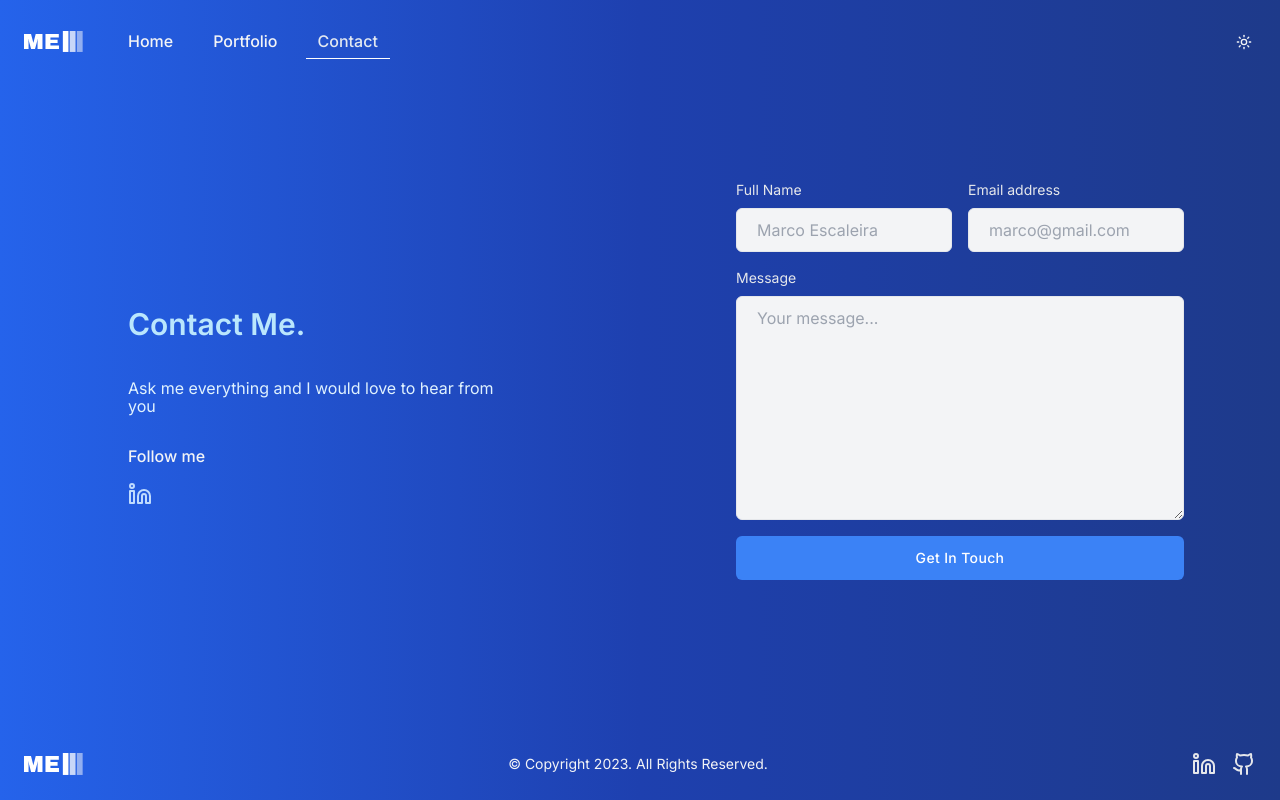
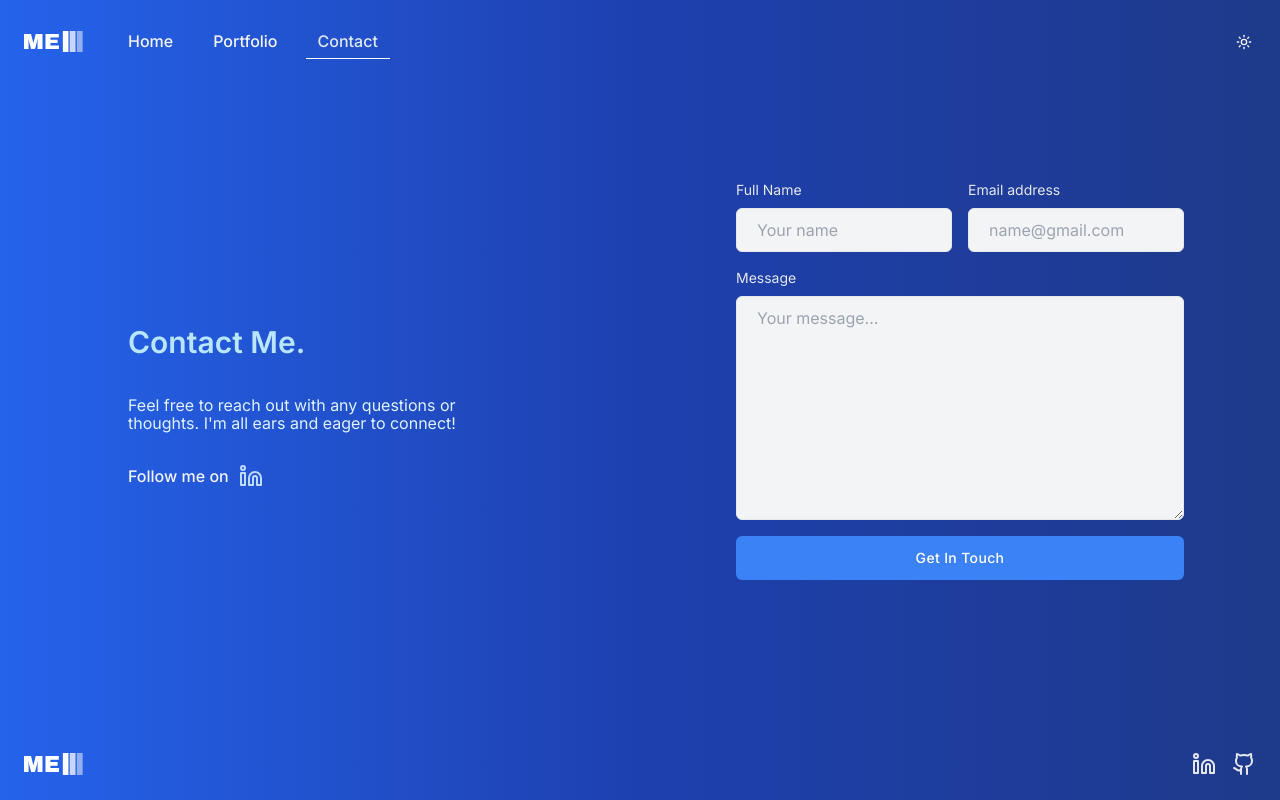
Before and after one commit to MarcoEscaleira/portfolio, a Next.js app: page /contact in a window 1280 px wide. Built offline with nearby package versions, Linux system fonts and the light colour scheme.

Commit message:
fix: contact page copy

```diff
--- a/src/components/layout/Footer.tsx
+++ b/src/components/layout/Footer.tsx
@@ -15,8 +15,6 @@ export const Footer: FC<IFooterProps> = ({ font }) => {
         <Link href="/">
           <Image src="/logo-white.svg" alt="logo-marco" height={60} width={60} className="text-black" />
         </Link>
-
-        <p className="text-sm text-gray-100 dark:text-gray-300">© Copyright 2023. All Rights Reserved.</p>
 
         <div className="-mx-2 flex">
           <Link
--- a/src/components/layout/Layout.tsx
+++ b/src/components/layout/Layout.tsx
@@ -24,7 +24,7 @@ export const Layout: FC<LayoutProps> = ({ children, font }) => {
         <div className="flex h-screen w-full flex-col bg-gradient-to-r from-blue-600 via-blue-800 to-blue-900 text-gray-100 dark:from-gray-700 dark:via-gray-800 dark:to-gray-900 dark:text-white">
           <Header font={font} />
 
-          <main className={`${font.className} flex-1`}>{children}</main>
+          <main className={`${font.className} flex-1 flex justify-center`}>{children}</main>
 
           <Footer font={font} />
         </div>
--- a/src/pages/contact.tsx
+++ b/src/pages/contact.tsx
@@ -3,16 +3,18 @@ import Link from "next/link";
 
 export default function Contact() {
   return (
-    <section className="h-full w-full lg:flex">
+    <section className="container h-full w-full lg:flex">
       <div className="flex w-full flex-col justify-center p-8 lg:w-1/2 lg:px-12 xl:px-32">
         <h1 className="text-2xl font-semibold capitalize text-sky-200 dark:text-white lg:text-3xl">contact me.</h1>
 
-        <p className="mt-4 text-sky-100 dark:text-gray-400">Ask me everything and I would love to hear from you</p>
+        <p className="mt-4 text-sky-100 dark:text-gray-400">
+          Feel free to reach out with any questions or thoughts. I&apos;m all ears and eager to connect!
+        </p>
 
-        <div className="mt-6 md:mt-8">
-          <h3 className="font-medium text-gray-100 dark:text-gray-300">Follow me</h3>
+        <div className="mt-6 md:mt-8 flex items-center gap-1">
+          <h3 className="font-medium text-gray-100 dark:text-gray-300">Follow me on</h3>
 
-          <div className="-mx-1.5 mt-4 flex">
+          <div className="flex">
             <Link
               className="mx-1.5 transform text-blue-200 transition-colors duration-300 hover:text-blue-500 dark:hover:text-blue-400"
               href="https://www.linkedin.com/in/marco-escaleira00/"
@@ -31,7 +33,7 @@ export default function Contact() {
               <label className="mb-2 block text-sm text-gray-200">Full Name</label>
               <input
                 type="text"
-                placeholder="Marco Escaleira"
+                placeholder="Your name"
                 className="mt-2 block w-full rounded-md border border-gray-200 bg-gray-100 px-5 py-3 text-gray-700 placeholder-gray-400 focus:border-blue-400 focus:outline-none focus:ring focus:ring-blue-400 focus:ring-opacity-40 dark:border-gray-700 dark:bg-gray-900 dark:text-gray-300 dark:placeholder-gray-600 dark:focus:border-blue-400"
               />
             </div>
@@ -40,7 +42,7 @@ export default function Contact() {
               <label className="mb-2 block text-sm text-gray-200">Email address</label>
               <input
                 type="email"
-                placeholder="marco@gmail.com"
+                placeholder="name@gmail.com"
                 className="mt-2 block w-full rounded-md border border-gray-200 bg-gray-100 px-5 py-3 text-gray-700 placeholder-gray-400 focus:border-blue-400 focus:outline-none focus:ring focus:ring-blue-400 focus:ring-opacity-40 dark:border-gray-700 dark:bg-gray-900 dark:text-gray-300 dark:placeholder-gray-600 dark:focus:border-blue-400"
               />
             </div>
```
